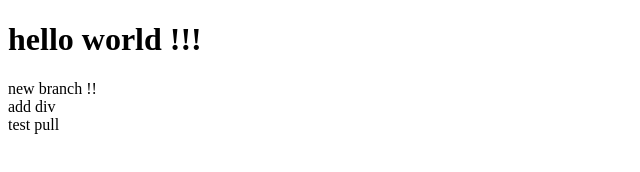
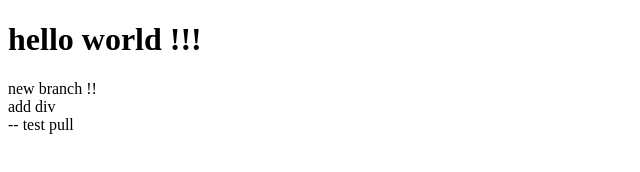
Before and after one commit to tomrossi62/git_training, a plain HTML site: page index.html in a window 1280 px wide. Shown: the full height of the page, 0-640 px from the left. Drawn offline with Linux system fonts and the light colour scheme.

```diff
--- a/index.html
+++ b/index.html
@@ -10,6 +10,6 @@
     <h1>hello world !!!</h1>
     <div>new branch !!</div>
     <div>add div</div>
-    <div>test pull</div>
+    <div> -- test pull</div>
 </body>
 </html>
```
